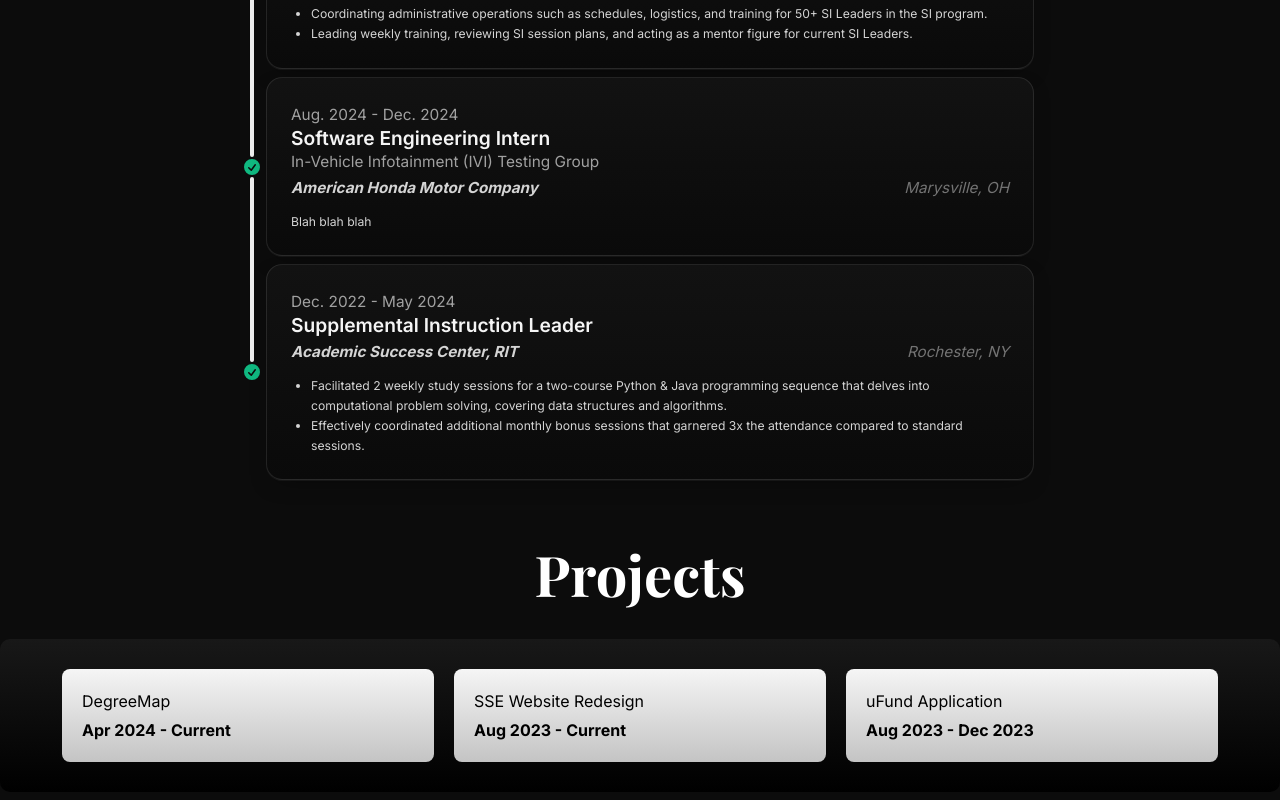
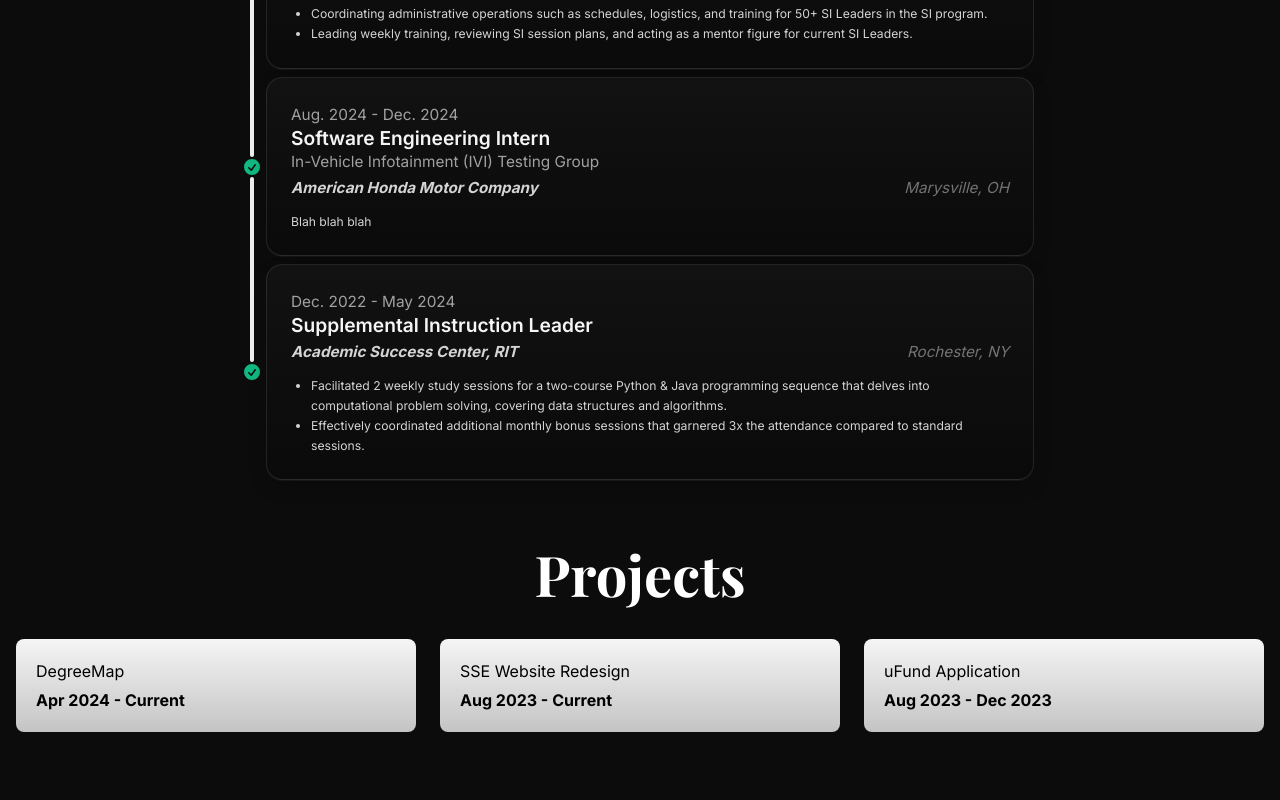
Before and after one commit to chris-morgado/the-website, a Next.js app in the folder next/: page / in a window 1280 px wide. Shown: the part 819-1619 px from the top of the page. After the commit the page ends 1561 px from the top, so only its background shows below. Built offline with nearby package versions, Linux system fonts and the light colour scheme; a web font is replaced by a local one.

Commit message:
fixed project grid container

```diff
--- a/next/app/page.tsx
+++ b/next/app/page.tsx
@@ -104,14 +104,16 @@ const Home: React.FC = () => {
         </h1>
         <ExperienceTimeline items={experienceItems} />
 
+        {/* Projects */}
         <div className="project-scroll fade-on-load">
           <h1 className="font-bold text-[clamp(1.95rem,6vw,3.5rem)] leading-tight">
             Projects
           </h1>
-          <div className="project-scroll-container">
-            <ProjectScrollCard project={projects[8]}></ProjectScrollCard>
-            <ProjectScrollCard project={projects[4]}></ProjectScrollCard>
-            <ProjectScrollCard project={projects[3]}></ProjectScrollCard>
+
+          <div className="mt-4 mx-4 grid gap-6 grid-cols-1 md:grid-cols-2 xl:grid-cols-3 auto-rows-fr max-w-7xl mx-auto px-4">
+            <ProjectScrollCard project={projects[8]} ></ProjectScrollCard>
+            <ProjectScrollCard project={projects[4]} ></ProjectScrollCard>
+            <ProjectScrollCard project={projects[3]} ></ProjectScrollCard>
           </div>
         </div>
       </div>
--- a/next/app/projects/ProjectCards.tsx
+++ b/next/app/projects/ProjectCards.tsx
@@ -26,7 +26,7 @@ export const ProjectScrollCard: React.FC<ProjectCardProps> = ({project}) => {
     const newSlug = "projects/"+project.slug;
 
     return (
-      <Link href={newSlug} className="project-scroll-card">
+      <Link href={newSlug} className="project-scroll-card w-full">
         <div>
           <h2>{project.title}</h2>
           <p>
--- a/next/styles/globals.css
+++ b/next/styles/globals.css
@@ -283,9 +283,6 @@ h1 {
     background: linear-gradient(rgb(245, 245, 245), rgb(196, 196, 196));
     border-radius: 8px;
     padding: 20px;
-    margin: 10px;
-    height: 100%;
-    width: 30%;
     transition: transform .5s;
     text-decoration: none;
     color: black;
```
